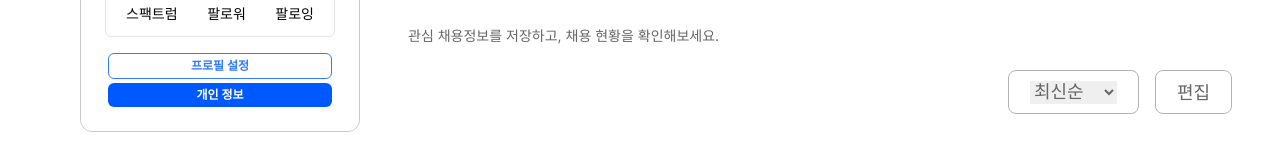
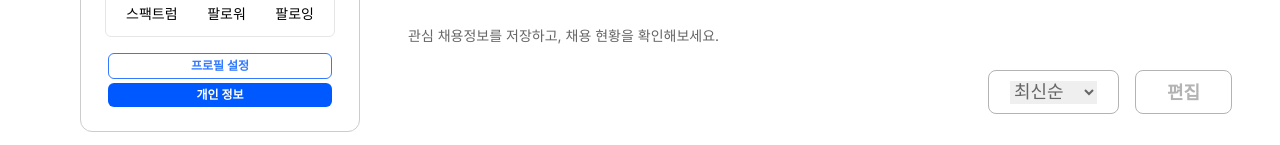
Before and after one commit to 9weeks-app-web/Team-4, a Next.js app: page /mypage/interestrecruit in a window 1280 px wide. Shown: the part 477-622 px from the top of the page. Built offline with nearby package versions, Linux system fonts and the light colour scheme.

Commit message:
Update: 공통 버튼 컴포넌트 기능 수정

```diff
--- a/src/app/mypage/(components)/button/BasicButton.tsx
+++ b/src/app/mypage/(components)/button/BasicButton.tsx
@@ -1,8 +1,18 @@
 
-const BasicButton = ({ content }: { content: string }) => {
+type BasicButtonProps = {
+    color: 'blue' | 'gray';
+    content: string;
+};
+
+
+const BasicButton = (props: BasicButtonProps) => {
+    const colorVariants = {
+        blue: 'text-primary-100 border-primary-100',
+        gray: 'text-neutral-30 border-neutral-30',
+    }
     return (
-        <button className="h-[44px] py-[1px] px-[21px] border-[1px] rounded-[6px] border-neutral-30 rounded-lg text-[18px] text-neutral-60">
-            {content}
+        <button className={`${colorVariants[props.color]} h-[44px] px-[31px] border-[1px] rounded-[6px] rounded-lg text-[18px] font-semibold`} >
+            {props.content}
         </button>
     )
 }
--- a/src/app/mypage/interestportfolio/(components)/section/CollectionSection.tsx
+++ b/src/app/mypage/interestportfolio/(components)/section/CollectionSection.tsx
@@ -5,8 +5,8 @@ const CollectionSection = () => {
     return (
         <>
             <div className="flex justify-end space-x-4 pt-[24px] pb-[48px]">
-                <BasicButton content="추가" />
-                <BasicButton content="편집" />
+                <BasicButton color="gray" content="추가" />
+                <BasicButton color="gray" content="편집" />
             </div>
             <div className="grid grid-cols-3 gap-6 mb-12">
                 <CollectionCard />
--- a/src/app/mypage/interestportfolio/(components)/section/LikeSection.tsx
+++ b/src/app/mypage/interestportfolio/(components)/section/LikeSection.tsx
@@ -7,8 +7,8 @@ const LikeSection = () => {
     return (
         <>
             <div className="flex justify-end space-x-4 pt-[24px] pb-[48px]">
-                <BasicButton content="추가" />
-                <BasicButton content="편집" />
+                <BasicButton color="gray" content="추가" />
+                <BasicButton color="gray" content="편집" />
             </div>
             <div className="grid grid-cols-3 gap-6">
                 <PortfolioCard />
--- a/src/app/mypage/interestrecruit/page.tsx
+++ b/src/app/mypage/interestrecruit/page.tsx
@@ -11,7 +11,7 @@ const InterestRecruitPage = () => {
             <div className="text-[14px] text-neutral-60 pt-[20px]">관심 채용정보를 저장하고, 채용 현황을 확인해보세요.</div>
             <div className="flex justify-end space-x-4 pt-[24px] pb-[48px]">
                 <SelectBoxButton options={['최신순', '오래된순', '인기순']} />
-                <BasicButton content="편집" />
+                <BasicButton color="gray" content="편집" />
             </div>
             <div className="grid grid-cols-3 gap-6">
                 <RecruitCard />
--- a/src/app/mypage/myportfolio/(components)/section/AllPortfolioSection.tsx
+++ b/src/app/mypage/myportfolio/(components)/section/AllPortfolioSection.tsx
@@ -11,7 +11,7 @@ const AllPortfolioSection = () => {
                 <MidiumHead title="모든 포트폴리오" content="" />
                 <div className="flex justify-end space-x-4">
                     <SelectBoxButton options={['최신순', '오래된순', '인기순']} />
-                    <BasicButton content="공개 여부 설정" />
+                    <BasicButton color="gray" content="공개 여부 설정" />
                 </div>
             </div>
             <div className="grid grid-cols-3 gap-6">
--- a/src/app/mypage/myportfolio/(components)/section/RepresentPortfolioSection.tsx
+++ b/src/app/mypage/myportfolio/(components)/section/RepresentPortfolioSection.tsx
@@ -8,7 +8,7 @@ const RepresentPortfolioSection = () => {
       <div className="mb-8">
         <MidiumHead title="대표 포트폴리오" content="대표 포트폴리오 3개를 설정해 프로필에 표시할 수 있어요." />
         <div className="text-end space-x-4">
-          <BasicButton content="편집" />
+          <BasicButton color="gray" content="편집" />
         </div>
       </div>
       <div className="grid grid-cols-3 gap-6">
```
